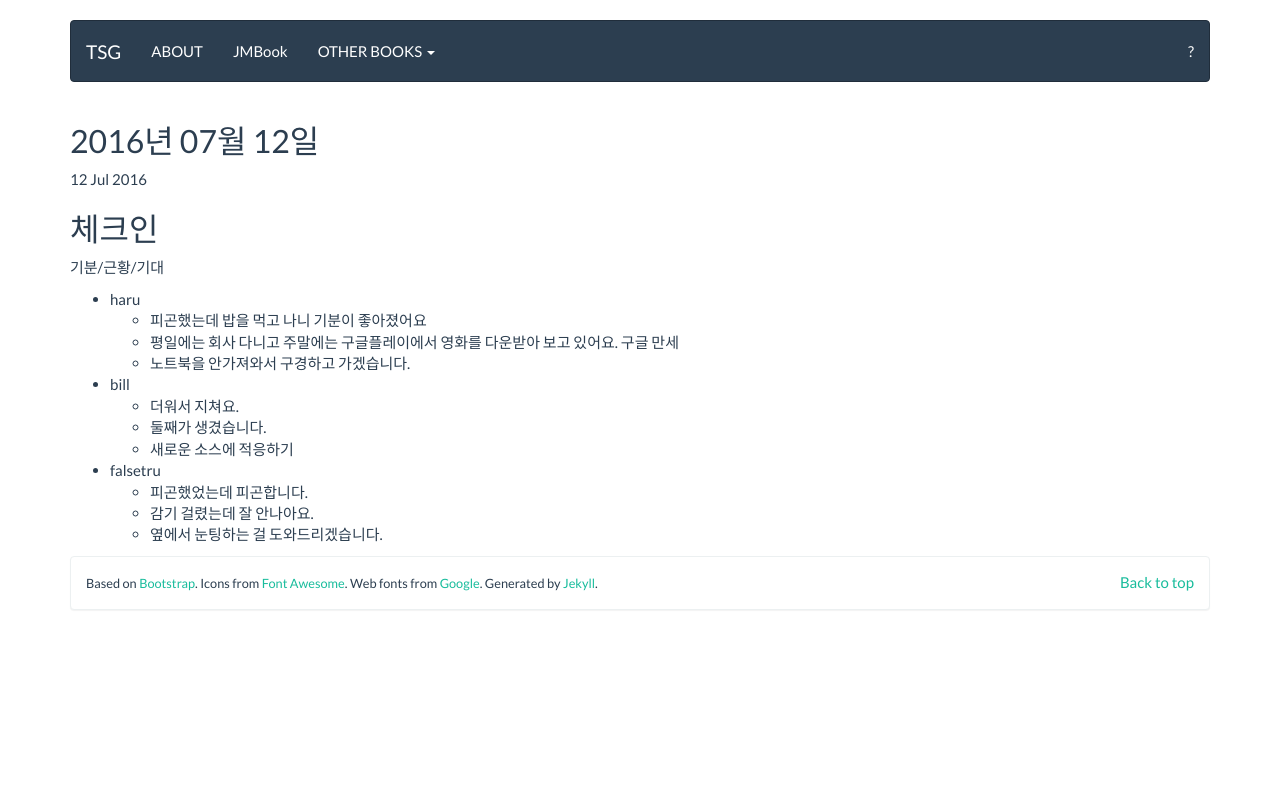
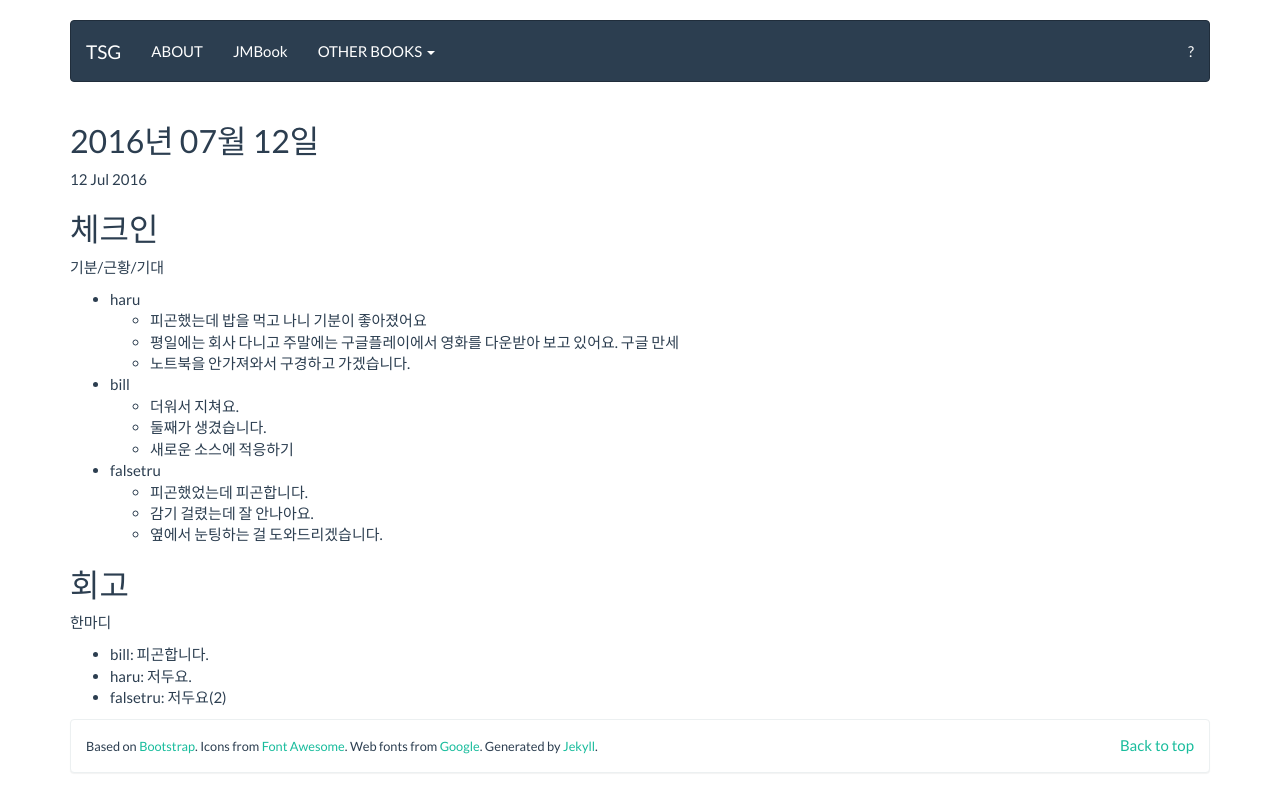
Before and after one commit to tuestudy/tuestudy.github.io, a Jekyll site: the page built from _posts/2016-07-12-meeting.markdown, in a window 1280 px wide. Shown: the top 812 px of the page. Built offline with Jekyll 4.4.1, drawn with Linux system fonts in a browser that asks for light colours.

Commit message:
2016년 7월 12일 회고

```diff
--- a/_posts/2016-07-12-meeting.markdown
+++ b/_posts/2016-07-12-meeting.markdown
@@ -22,3 +22,12 @@
   * 피곤했었는데 피곤합니다.
   * 감기 걸렸는데 잘 안나아요.
   * 옆에서 눈팅하는 걸 도와드리겠습니다.
+
+
+## 회고
+
+한마디
+
+* bill: 피곤합니다.
+* haru: 저두요.
+* falsetru: 저두요(2)
```
